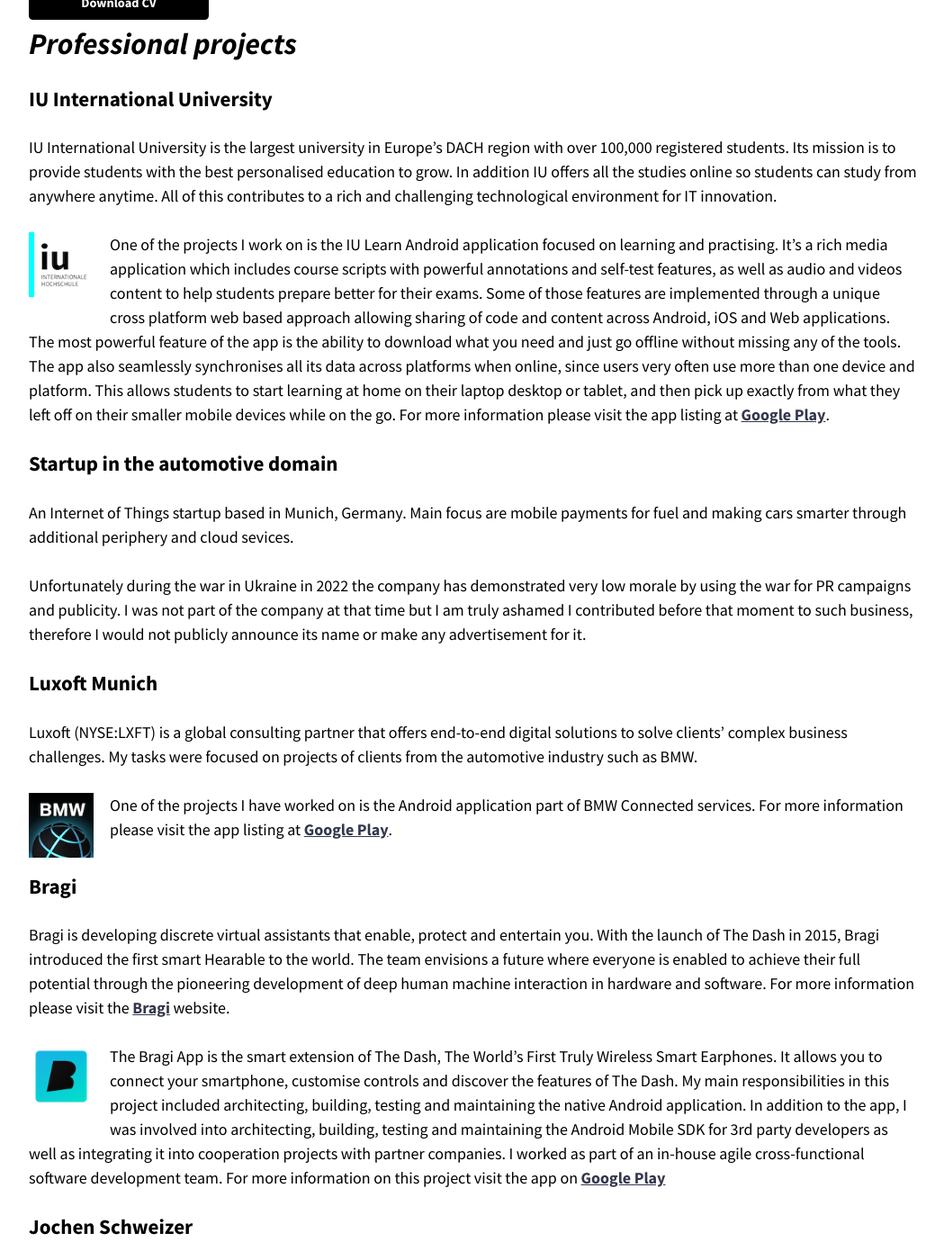
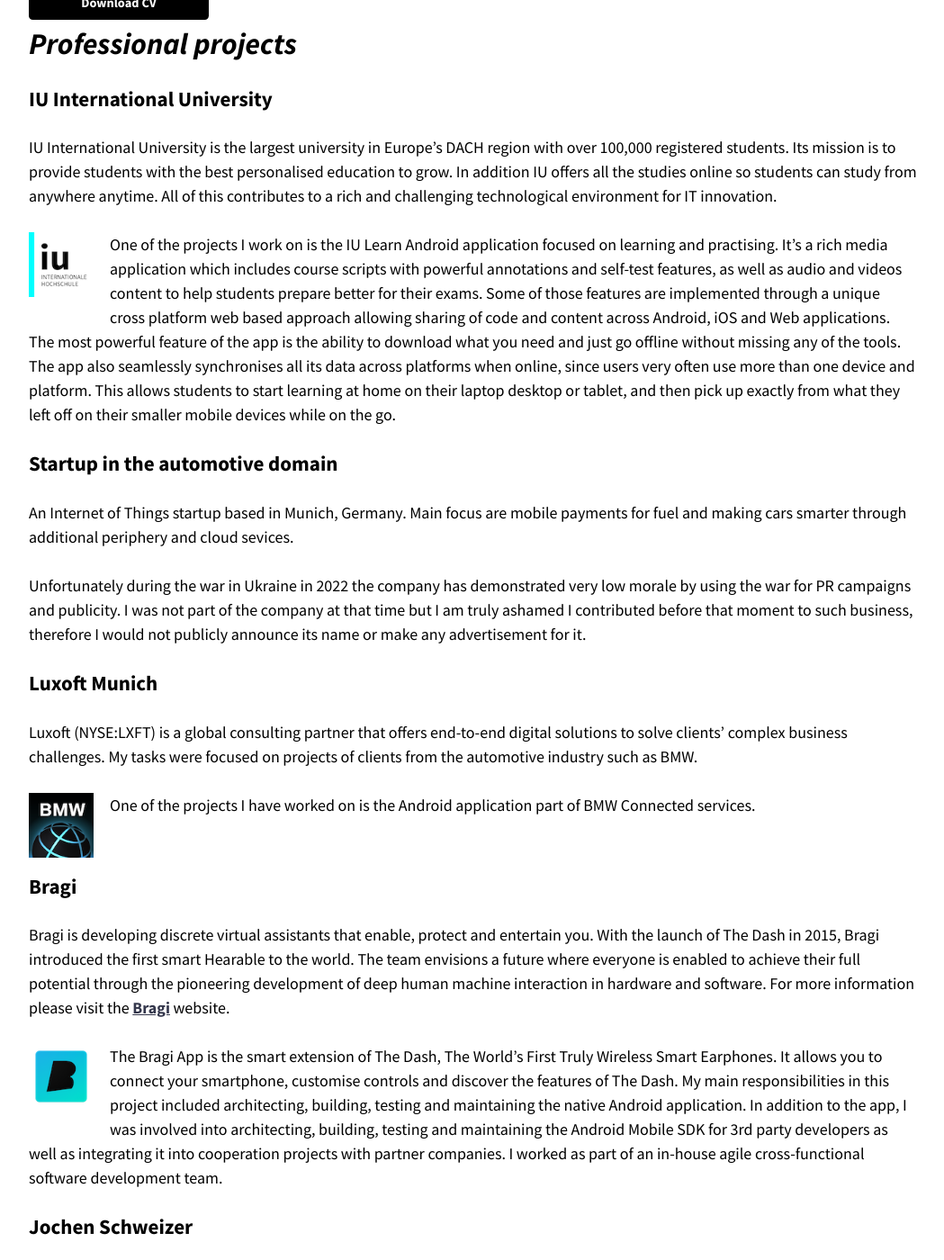
Before and after one commit to luboganev/luboganev.github.io, a Jekyll site: the page built from about.md, in a window 1280 px wide and 1400 px high, scrolled down 709 px. Shown: the whole window at 90% size, without its empty margins (114-1163 px from the left). Built offline with Jekyll 4.4.1, drawn with Linux system fonts in a browser that asks for light colours; nearby versions of some CDN libraries; some of the changed text lies outside the part shown.

Commit message:
Update about.md

```diff
--- a/about.md
+++ b/about.md
@@ -21,9 +21,9 @@
 ### IU International University
 IU International University is the largest university in Europe's DACH region with over 100,000 registered students. Its mission is to provide students with the best personalised education to grow. In addition IU offers all the studies online so students can study from anywhere anytime. All of this contributes to a rich and challenging technological environment for IT innovation.
 
-<a href="https://play.google.com/store/apps/details?id=com.idssandroid"><img src="{{ site.url }}/images/projects_iu_learn.png" style="width: 4rem; height: 4rem"></a>{: .align-left}
+<img src="{{ site.url }}/images/projects_iu_learn.png" style="width: 4rem; height: 4rem">{: .align-left}
 
-One of the projects I work on is the IU Learn Android application focused on learning and practising. It's a rich media application which includes course scripts with powerful annotations and self-test features, as well as audio and videos content to help students prepare better for their exams. Some of those features are implemented through a unique cross platform web based approach allowing sharing of code and content across Android, iOS and Web applications. The most powerful feature of the app is the ability to download what you need and just go offline without missing any of the tools. The app also seamlessly synchronises all its data across platforms when online, since users very often use more than one device and platform. This allows students to start learning at home on their laptop desktop or tablet, and then pick up exactly from what they left off on their smaller mobile devices while on the go. For more information please visit the app listing at [__Google Play__](https://play.google.com/store/apps/details?id=com.idssandroidd).
+One of the projects I work on is the IU Learn Android application focused on learning and practising. It's a rich media application which includes course scripts with powerful annotations and self-test features, as well as audio and videos content to help students prepare better for their exams. Some of those features are implemented through a unique cross platform web based approach allowing sharing of code and content across Android, iOS and Web applications. The most powerful feature of the app is the ability to download what you need and just go offline without missing any of the tools. The app also seamlessly synchronises all its data across platforms when online, since users very often use more than one device and platform. This allows students to start learning at home on their laptop desktop or tablet, and then pick up exactly from what they left off on their smaller mobile devices while on the go.
 
 
 <div style="clear:left;"/>
@@ -39,9 +39,9 @@
 
 Luxoft (NYSE:LXFT) is a global consulting partner that offers end-to-end digital solutions to solve clients’ complex business challenges. My tasks were focused on projects of clients from the automotive industry such as BMW.
 
-<a href="https://play.google.com/store/apps/details?id=de.bmw.connected"><img src="{{ site.url }}/images/projects_bmw_connected.png" style="width: 4rem; height: 4rem"></a>{: .align-left}
+<img src="{{ site.url }}/images/projects_bmw_connected.png" style="width: 4rem; height: 4rem">{: .align-left}
 
-One of the projects I have worked on is the Android application part of BMW Connected services. For more information please visit the app listing at [__Google Play__](https://play.google.com/store/apps/details?id=de.bmw.connected).
+One of the projects I have worked on is the Android application part of BMW Connected services.
 
 <div style="clear:left;"/>
 
@@ -50,9 +50,9 @@
 Bragi is developing discrete virtual assistants that enable, protect and entertain you. With the launch of The Dash in 2015, Bragi introduced the first smart Hearable to the world.
 The team envisions a future where everyone is enabled to achieve their full potential through the pioneering development of deep human machine interaction in hardware and software. For more information please visit the [__Bragi__](https://www.bragi.com) website.
 
-<a href="https://play.google.com/store/apps/details?id=com.bragi.thedash.app"><img src="{{ site.url }}/images/projects_bragi.png" style="width: 4rem; height: 4rem"></a>{: .align-left}
+<img src="{{ site.url }}/images/projects_bragi.png" style="width: 4rem; height: 4rem">{: .align-left}
 
-The Bragi App is the smart extension of The Dash, The World’s First Truly Wireless Smart Earphones. It allows you to connect your smartphone, customise controls and discover the features of The Dash. My main responsibilities in this project included architecting, building, testing and maintaining the native Android application. In addition to the app, I was involved into architecting, building, testing and maintaining the Android Mobile SDK for 3rd party developers as well as integrating it into cooperation projects with partner companies. I worked as part of an in-house agile cross-functional software development team. For more information on this project visit the app on [__Google Play__](https://play.google.com/store/apps/details?id=com.bragi.thedash.app)
+The Bragi App is the smart extension of The Dash, The World’s First Truly Wireless Smart Earphones. It allows you to connect your smartphone, customise controls and discover the features of The Dash. My main responsibilities in this project included architecting, building, testing and maintaining the native Android application. In addition to the app, I was involved into architecting, building, testing and maintaining the Android Mobile SDK for 3rd party developers as well as integrating it into cooperation projects with partner companies. I worked as part of an in-house agile cross-functional software development team.
 
 <div style="clear:left;"/>
 
@@ -60,27 +60,27 @@
 
 Jochen Schweizer GmbH is a market leader in Germany for adventures and experiences. The company offers over 1,700 different activities for all tastes and ages: adrenaline-packed adventures full of action, fascinating outdoor activities for the whole family and feel-good experiences to relax and enjoy. The experience offers can be booked either online or in more than 40 Jochen Schweizer shops in Germany and Austria in the form of vouchers or as an experience box.
 
-<a href="https://play.google.com/store/apps/details?id=de.jochen_schweizer.jsnow"><img src="{{ site.url }}/images/projects_jochenschweizer_android.png" style="width: 4rem; height: 4rem"></a>{: .align-left}
+<img src="{{ site.url }}/images/projects_jochenschweizer_android.png" style="width: 4rem; height: 4rem">{: .align-left}
 
-<a href="https://itunes.apple.com/de/app/jochen-schweizer-deine-freizeit/id944153254?l=en&mt=8"><img src="{{ site.url }}/images/projects_jochenschweizer_ios.png" style="width: 4rem; height: 4rem"></a>{: .align-left}
+<img src="{{ site.url }}/images/projects_jochenschweizer_ios.png" style="width: 4rem; height: 4rem">{: .align-left}
 
-With the Jochen Schweizer app users can easily find and book experiences taking place on a specific date and time and at particular location. My main responsibilities in this project included building, testing and maintaining the native Android and iOS applications. I worked as part of an in-house agile cross-functional software development team. For more information on this project visit the [__Jochen Schweizer App__](http://www.jochen-schweizer.de/landingpage/erlebnis-app,default,pg.html/) website or check out the iOS app at the [__App Store__](https://itunes.apple.com/de/app/jochen-schweizer-deine-freizeit/id944153254?l=en&mt=8) or the Android app at [__Google Play__](https://play.google.com/store/apps/details?id=de.jochen_schweizer.jsnow)
+With the Jochen Schweizer app users can easily find and book experiences taking place on a specific date and time and at particular location. My main responsibilities in this project included building, testing and maintaining the native Android and iOS applications. I worked as part of an in-house agile cross-functional software development team.
 
 <div style="clear:left;"/>
 
 ### Spontacts
 
-<a href="https://play.google.com/store/apps/details?id=com.conceptworks.spontacts"><img src="{{ site.url }}/images/projects_spontacts.png" style="width: 4rem; height: 4rem"></a>{: .align-left}
+<img src="{{ site.url }}/images/projects_spontacts.png" style="width: 4rem; height: 4rem">{: .align-left}
 
-Spontacts is a social community which allows members to find, participate and create numerous activities at a certain location and particular time. Through participating in activities with other community members during their free time, Spontacts members can find and contact new interesting people, who share common interests and look for interesting activities during their free time. I have worked as part of an in-house team on a couple of new features integrated in the native Android app. For more information visit the [__Spontacts__](https://www.spontacts.com/) website or check out the Android app at [__Google Play__](https://play.google.com/store/apps/details?id=com.conceptworks.spontacts)
+Spontacts is a social community which allows members to find, participate and create numerous activities at a certain location and particular time. Through participating in activities with other community members during their free time, Spontacts members can find and contact new interesting people, who share common interests and look for interesting activities during their free time. I have worked as part of an in-house team on a couple of new features integrated in the native Android app. For more information visit the [__Spontacts__](https://www.spontacts.com/) website.
 
 <div style="clear:left;"/>
 
 ### CHIP Online App
 
-<a href="https://play.google.com/store/apps/details?id=de.chip.ultimate"><img src="{{ site.url }}/images/projects_chiponline.png" style="width: 4rem; height: 4rem"></a>{: .align-left}
+<img src="{{ site.url }}/images/projects_chiponline.png" style="width: 4rem; height: 4rem">{: .align-left}
 
-CHIP Online is the number one website for computers, phones and home entertainment in Germany. The Chip Online App is available for Android and iOS as a native mobile app. I have worked as part of an in-house team on further development of both native apps. Most of my work was focused primarily on the Android app. For more information visit the [__CHIP Apps__](http://apps.chip.de/) website or check out the Android app at [__Google Play__](https://play.google.com/store/apps/details?id=de.chip.ultimate)
+CHIP Online is the number one website for computers, phones and home entertainment in Germany. The Chip Online App is available for Android and iOS as a native mobile app. I have worked as part of an in-house team on further development of both native apps. Most of my work was focused primarily on the Android app.
 
 <div style="clear:left;"/>
 
@@ -88,30 +88,30 @@
 
 ### Anidro
 
-<a href="https://play.google.com/store/apps/details?id=app.anidro"><img src="{{ site.url }}/images/projects_anidro.png" style="width: 4rem; height: 4rem"></a>{: .align-left}
+<img src="{{ site.url }}/images/projects_anidro.png" style="width: 4rem; height: 4rem">{: .align-left}
 
-Anidro is a fun app which brings motion to static drawings. Users can create simple drawings on their smartphone or tablet and then share an animated version of these drawings as an animated GIF or video. For more information visit the [__Google Play__](https://play.google.com/store/apps/details?id=app.anidro) page or the [__GitHub__](http://luboganev.github.io/anidro/) project page.
+Anidro is a fun app which brings motion to static drawings. Users can create simple drawings on their smartphone or tablet and then share an animated version of these drawings as an animated GIF or video. For more information visit the [__GitHub__](http://luboganev.github.io/anidro/) project page.
 
 <div style="clear:left;"/>
 
 ### AppDetox
 
-<a href="https://play.google.com/store/apps/details?id=de.dfki.appdetox"><img src="{{ site.url }}/images/projects_appdetox.png" style="width: 4rem; height: 4rem"></a>{: .align-left}
+<img src="{{ site.url }}/images/projects_appdetox.png" style="width: 4rem; height: 4rem">{: .align-left}
 
-AppDetox started as a weekend research project in early 2012 but grew to be one of the best digital wellbeing apps available for Android helping thousands of people every day. The app is a tool for self-control designed to help users reduce heavy smartphone apps usage. Users can define rules and limits to reduce their mobile apps usage. Check out the app on [__Google Play__](https://play.google.com/store/apps/details?id=de.dfki.appdetox)
+AppDetox started as a weekend research project in early 2012 but grew to be one of the best digital wellbeing apps available for Android helping thousands of people every day. The app is a tool for self-control designed to help users reduce heavy smartphone apps usage. Users can define rules and limits to reduce their mobile apps usage.
 
 <div style="clear:left;"/>
 
 ### Dejalist
 
-<a href="https://github.com/luboganev/dejalist"><img src="{{ site.url }}/images/projects_dejalist.png" style="width: 4rem; height: 4rem"></a>{: .align-left}
+<img src="{{ site.url }}/images/projects_dejalist.png" style="width: 4rem; height: 4rem">{: .align-left}
 Dejalist is an open source Android app for compiling quick shopping lists. For more information visit the [__GitHub__](https://github.com/luboganev/dejalist) project page.
 
 <div style="clear:left;"/>
 
 ### Good intentions
 
-<a href="https://github.com/luboganev/goodintentions"><img src="{{ site.url }}/images/projects_goodintentions.png" style="width: 4rem; height: 4rem"></a>{: .align-left}
+<img src="{{ site.url }}/images/projects_goodintentions.png" style="width: 4rem; height: 4rem">{: .align-left}
 
 Good intentions is an open source Android app for building and launching custom Android Intents. The app is a useful for testing custom app launchers, deep link handling or handling share functionality in the apps you're building. For more information visit the [__GitHub__](https://github.com/luboganev/goodintentions) project page.
 
@@ -119,7 +119,7 @@
 
 ### Testground
 
-<a href="https://github.com/luboganev/testground"><img src="{{ site.url }}/images/projects_testground.png" style="width: 4rem; height: 4rem"></a>{: .align-left}
+<img src="{{ site.url }}/images/projects_testground.png" style="width: 4rem; height: 4rem">{: .align-left}
 
 Testground is the companion app of my [__Blog__]({{ site.url }}/blog). It contains demos and sample code described in posts as well as direct links to them. It is open-source so you can play around with the samples and demos and change them to match your needs. For more information visit the [__GitHub__](https://github.com/luboganev/testground) project page.
 
@@ -127,6 +127,6 @@
 
 ### Carbrands
 
-<a href="https://github.com/luboganev/Carbrands"><img src="{{ site.url }}/images/projects_carbrands.png" style="width: 4rem; height: 4rem"></a>{: .align-left}
+<img src="{{ site.url }}/images/projects_carbrands.png" style="width: 4rem; height: 4rem">{: .align-left}
 
 Carbrands is a list/detail open source sample application implementing the VIPER clean architecture described in my [__Blog__]({{ site.url }}/blog). You can inspect the code or even use it as a skeleton app when building your own projects. You can download a compiled APK from the [__GitHub Releases section__](https://github.com/luboganev/Carbrands/releases) or build it yourself using the source code hosted at [__GitHub__](https://github.com/luboganev/Carbrands).
```
